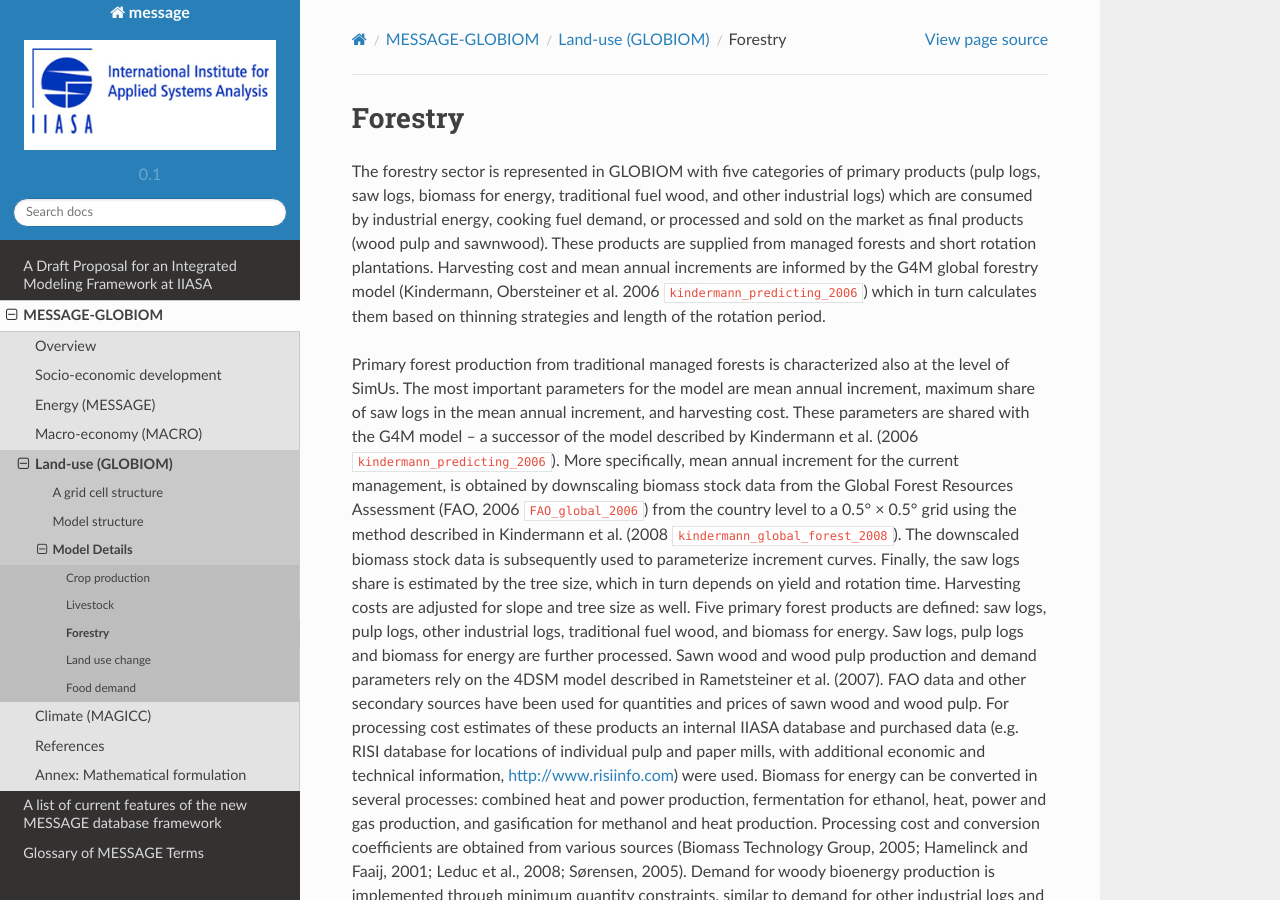
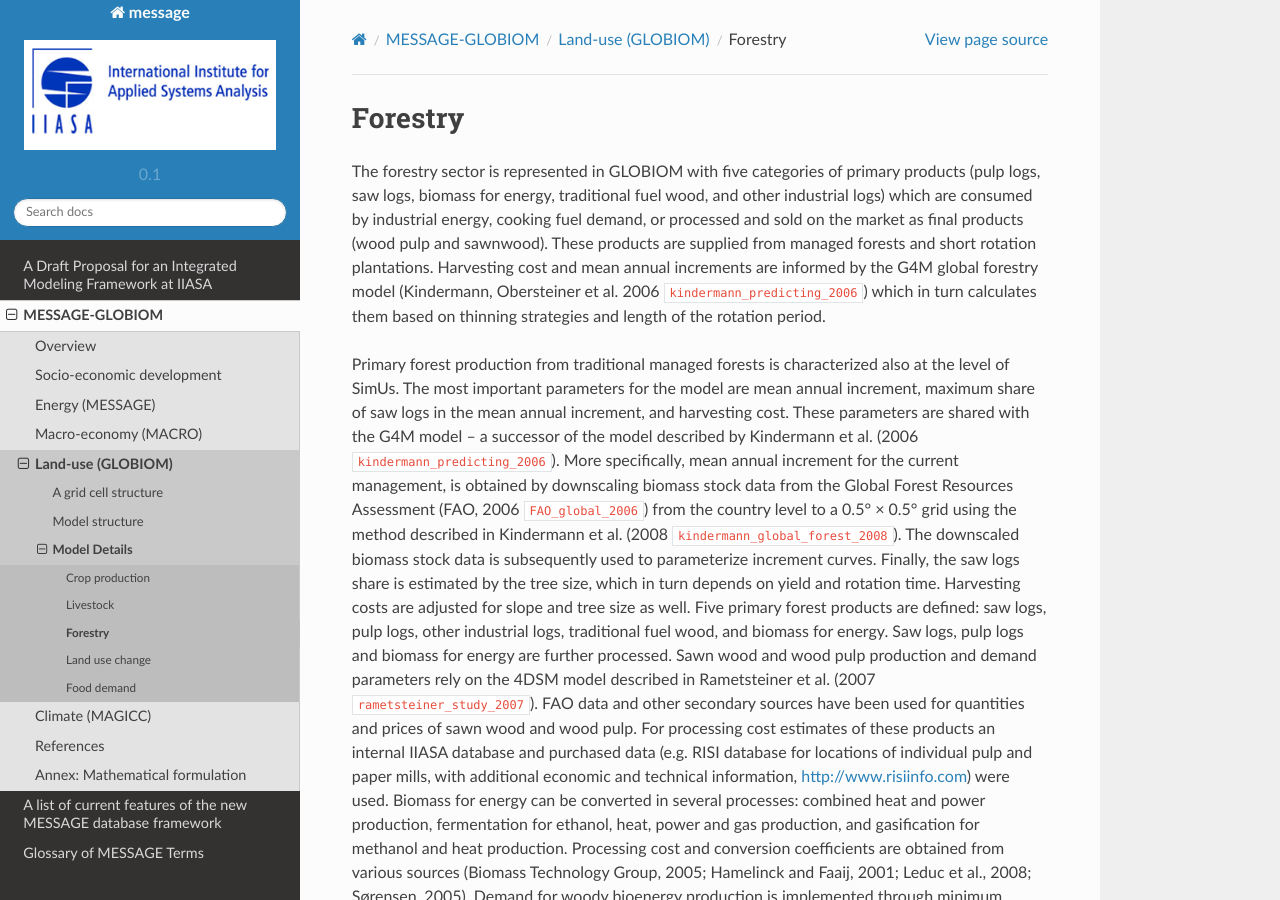
Before and after one commit to yiyi1991/message-ix-models, a Sphinx documentation site: the page built from doc/global/source/message_globiom/land_use/forest.rst, in a window 1280 px wide and 900 px high. Built offline with Sphinx 7.4.7 and the Read the Docs theme 2.0.0, drawn with Linux system fonts in a browser that asks for light colours; pages that are not in the unit, such as notebooks, are missing from menus; cross-references to code outside the pages are shown as plain code.

Commit message:
added citation

```diff
--- a/doc/global/source/message_globiom/land_use/forest.rst
+++ b/doc/global/source/message_globiom/land_use/forest.rst
@@ -5,6 +5,6 @@
 The forestry sector is represented in GLOBIOM with five categories of primary products (pulp logs, saw logs, biomass for energy, traditional fuel wood, and other industrial logs) which are consumed by industrial energy, cooking fuel demand, or processed and sold on the market as final products (wood pulp and sawnwood). These products are supplied from managed forests and short rotation plantations. Harvesting cost and mean annual increments are informed by the G4M global forestry model (Kindermann, Obersteiner et al. 2006 :cite:`kindermann_predicting_2006`) which in turn calculates them based on thinning strategies and length of the rotation period.
 
 Primary forest production from traditional managed forests is characterized also at the level of SimUs. The most important parameters for the model are mean annual increment, maximum share of saw logs in the mean annual increment, and harvesting cost. These parameters are shared with the G4M model – a successor of the model described by Kindermann et al. (2006 :cite:`kindermann_predicting_2006`). More specifically, mean annual increment for the current management, is obtained by downscaling biomass stock data from the Global Forest Resources Assessment (FAO, 2006 :cite:`FAO_global_2006`) from the country level to a 0.5° × 0.5° grid using the method described in Kindermann et al. (2008 :cite:`kindermann_global_forest_2008`). The downscaled biomass stock data is subsequently used to parameterize increment curves. Finally, the saw logs share is estimated by the tree size, which in turn depends on yield and rotation time. Harvesting costs are adjusted for slope and tree size as well.
-Five primary forest products are defined: saw logs, pulp logs, other industrial logs, traditional fuel wood, and biomass for energy. Saw logs, pulp logs and biomass for energy are further processed. Sawn wood and wood pulp production and demand parameters rely on the 4DSM model described in Rametsteiner et al. (2007). FAO data and other secondary sources have been used for quantities and prices of sawn wood and wood pulp. For processing cost estimates of these products an internal IIASA database and purchased data (e.g. RISI database for locations of individual pulp and paper mills, with additional economic and technical information, http://www.risiinfo.com) were used. Biomass for energy can be converted in several processes: combined heat and power production, fermentation for ethanol, heat, power and gas production, and gasification for methanol and heat production. Processing cost and conversion coefficients are obtained from various sources (Biomass Technology Group, 2005; Hamelinck and Faaij, 2001; Leduc et al., 2008; Sørensen, 2005). Demand for woody bioenergy production is implemented through minimum quantity constraints, similar to demand for other industrial logs and for firewood, shown in the Appendix (see Equation 2).
+Five primary forest products are defined: saw logs, pulp logs, other industrial logs, traditional fuel wood, and biomass for energy. Saw logs, pulp logs and biomass for energy are further processed. Sawn wood and wood pulp production and demand parameters rely on the 4DSM model described in Rametsteiner et al. (2007 :cite:`rametsteiner_study_2007`). FAO data and other secondary sources have been used for quantities and prices of sawn wood and wood pulp. For processing cost estimates of these products an internal IIASA database and purchased data (e.g. RISI database for locations of individual pulp and paper mills, with additional economic and technical information, http://www.risiinfo.com) were used. Biomass for energy can be converted in several processes: combined heat and power production, fermentation for ethanol, heat, power and gas production, and gasification for methanol and heat production. Processing cost and conversion coefficients are obtained from various sources (Biomass Technology Group, 2005; Hamelinck and Faaij, 2001; Leduc et al., 2008; Sørensen, 2005). Demand for woody bioenergy production is implemented through minimum quantity constraints, similar to demand for other industrial logs and for firewood, shown in the Appendix (see Equation 2).
 Woody biomass for bioenergy can also be produced on short rotation tree plantations. To parameterize this land use type in terms of yields, we carried out our own evaluation of the land availability and suitability, described in detail in the next sub-section. Calculated plantation costs involve the establishment cost and the harvesting cost. The establishment related capital cost includes only sapling cost for manual planting (Carpentieri et al., 1993; Herzogbaum GmbH, 2008). Labour requirements for plantation establishment are based on Jurvélius (1997), and consider land preparation, saplings transport, planting and fertilization. These labour requirements are adjusted for temperate and boreal regions to take into account the different site conditions. The average wages for planting are obtained from ILO (2007).
 Harvesting cost includes logging and timber extraction. The unit cost of harvesting equipment and labour is derived from various datasets for Europe and North America (e.g. FPP, 1999; Jiroušek et al., 2007; Stokes et al., 1986; Wang et al., 2004). Because the productivity of harvesting equipment depends on terrain conditions, a slope factor (Hartsough et al., 2001) was integrated to estimate total harvesting cost. The labour cost, as well as the cost of saplings, is regionally adjusted by the ratio of mean PPP (purchasing power parity over GDP), (Heston et al., 2006).
```
